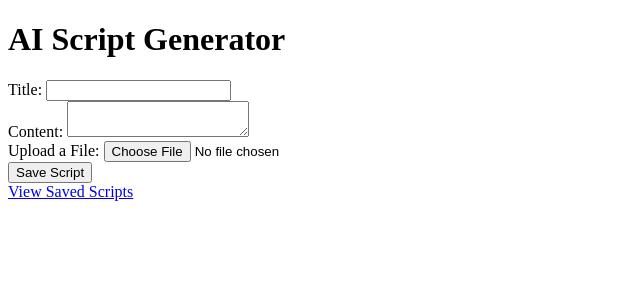
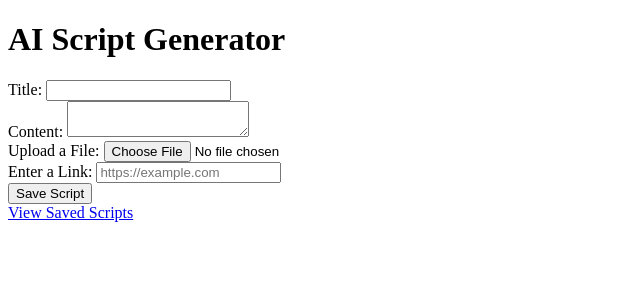
Before and after one commit to LuseBiswas/Clipwise.ai_Task, a Django app: page / in a window 1280 px wide. Shown: the top 300 px of the page, without its empty margins (0-640 px from the left). Run offline with Django 4.2, Linux system fonts and the light colour scheme.

Commit message:
Handling External Links in the Script Input is Done

```diff
--- a/scripts/models.py
+++ b/scripts/models.py
@@ -4,6 +4,8 @@ class Script(models.Model):
     title = models.CharField(max_length=255)
     content = models.TextField()
     file = models.FileField(upload_to="uploads/", blank=True, null=True)  # Allow file uploads
+    link = models.URLField(blank=True, null=True)  # Store external links
+
     created_at = models.DateTimeField(auto_now_add=True)
 
     def __str__(self):
--- a/scripts/templates/scripts/home.html
+++ b/scripts/templates/scripts/home.html
@@ -8,13 +8,16 @@
     <form method="post" enctype="multipart/form-data">
       {% csrf_token %}
       <label>Title:</label>
-        <input type="text" name="title" required><br>
+      <input type="text" name="title" required /><br />
 
       <label>Content:</label>
-        <textarea name="content" required></textarea><br>
+      <textarea name="content" required></textarea><br />
 
       <label>Upload a File:</label>
-        <input type="file" name="file"><br>
+      <input type="file" name="file" /><br />
+
+      <label>Enter a Link:</label>
+      <input type="url" name="link" placeholder="https://example.com" /><br />
 
       <button type="submit">Save Script</button>
     </form>
--- a/scripts/views.py
+++ b/scripts/views.py
@@ -1,6 +1,8 @@
 from django.shortcuts import render, redirect
 from .models import Script
 import PyPDF2 # type: ignore
+import requests # type: ignore
+from bs4 import BeautifulSoup # type: ignore
 
 
 def extract_text_from_file(file):
@@ -9,23 +11,55 @@ def extract_text_from_file(file):
         return file.read().decode("utf-8")  # Read text file
     elif file.name.endswith(".pdf"):
         pdf_reader = PyPDF2.PdfReader(file)
-        text = ""
-        for page in pdf_reader.pages:
-            text += page.extract_text() + "\n"
+        text = "".join([page.extract_text() for page in pdf_reader.pages if page.extract_text()])
         return text
     return ""
+
+def extract_text_from_link(url):
+    """Fetch and extract meaningful text from a URL."""
+    try:
+        response = requests.get(url, timeout=5)
+        response.raise_for_status()  # Raise error for failed requests
+        soup = BeautifulSoup(response.text, "html.parser")
+
+        # Wikipedia-specific: Extract article content
+        if "wikipedia.org" in url:
+            # Wikipedia articles have content inside the 'div#bodyContent' section
+            content_section = soup.find("div", {"id": "bodyContent"})
+            paragraphs = content_section.find_all("p")
+            extracted_content = "\n".join([p.text for p in paragraphs if p.text.strip()])  # Collect all paragraph texts
+            if not extracted_content:
+                extracted_content = "No article content found."
+        else:
+            # For non-Wikipedia pages, try extracting first few paragraphs
+            paragraphs = soup.find_all("p")
+            extracted_content = "\n".join([p.text for p in paragraphs if p.text.strip()][:3])  # Limit to first 3 paragraphs
+            if not extracted_content:
+                extracted_content = "No content extracted."
+
+        return f"Extracted from Link:\n{extracted_content}"
+    except Exception as e:
+        return f"Error fetching content from link: {e}"
+
 
 def home(request):
     if request.method == "POST":
         title = request.POST.get("title")
         content = request.POST.get("content")
         uploaded_file = request.FILES.get("file")
+        link = request.POST.get("link")
 
+        # Extract text from file
         if uploaded_file:
             extracted_text = extract_text_from_file(uploaded_file)
-            content += "\n\n" + extracted_text  # Append extracted text to user input
+            content += f"\n\nExtracted from File:\n{extracted_text}"
 
-        Script.objects.create(title=title, content=content, file=uploaded_file)
+        # Extract text from link
+        if link:
+            link_text = extract_text_from_link(link)
+            content += f"\n\nExtracted from Link:\n{link_text}"
+
+        Script.objects.create(title=title, content=content, file=uploaded_file, link=link)
         return redirect("script_list")
 
     return render(request, "scripts/home.html")
```
Also changed, not shown: scripts/migrations/0003_script_link.py (added). Lines whose indentation alone changed are shown as unchanged.
